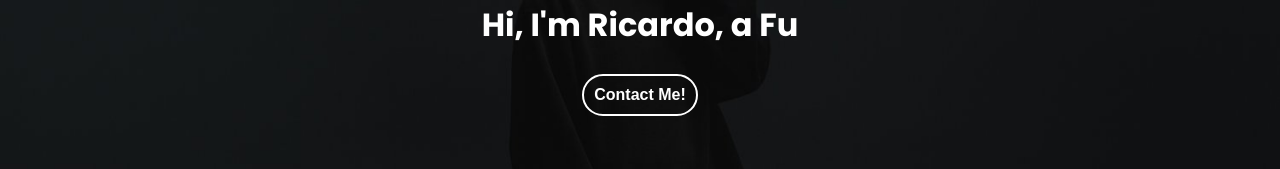
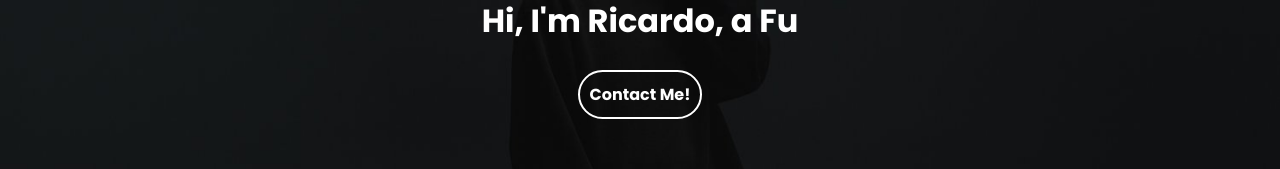
Before and after one commit to RicardoBaezaC/portfolio-ricardobzc, a React (Create React App) app: page / in a window 1280 px wide. Shown: the part 342-511 px from the top of the page. Built offline with nearby package versions, Linux system fonts and the light colour scheme; the HTML template or start-up script is replaced by a standard one.

Commit message:
cambios boton banner

```diff
--- a/src/components/Banner/Banner.js
+++ b/src/components/Banner/Banner.js
@@ -6,7 +6,7 @@ export const Banner = () => {
         <section className="banner-container" id="home">
             <TypingText sentence="Hi, I'm Ricardo, a Fullstack Developer"/>
             <br/>
-            <button className="btn"><span>Contact Me!</span></button>
+            <a className="btn" href="#contact"><span>Contact Me!</span></a>
         </section>
     )
 }
```
